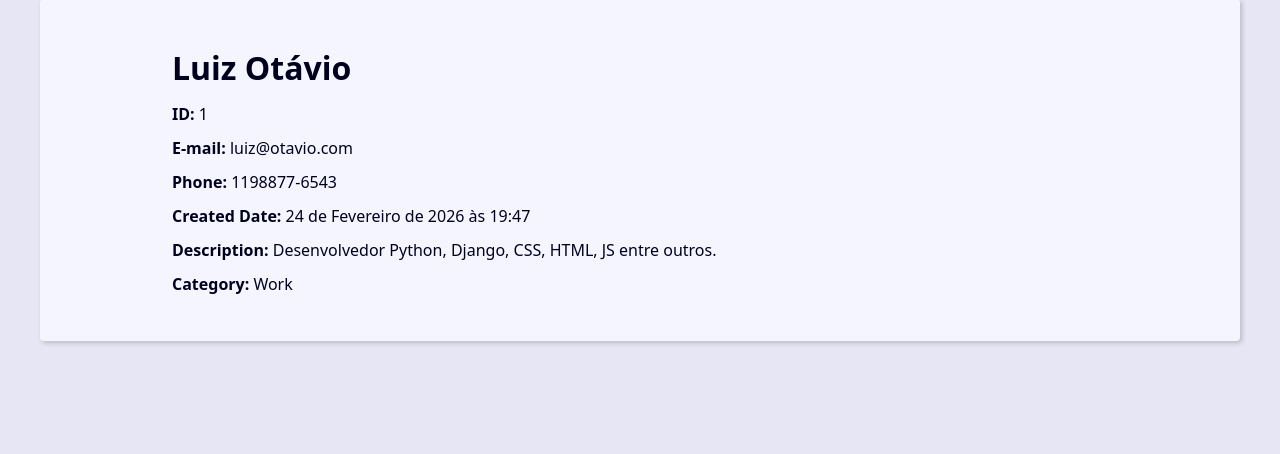
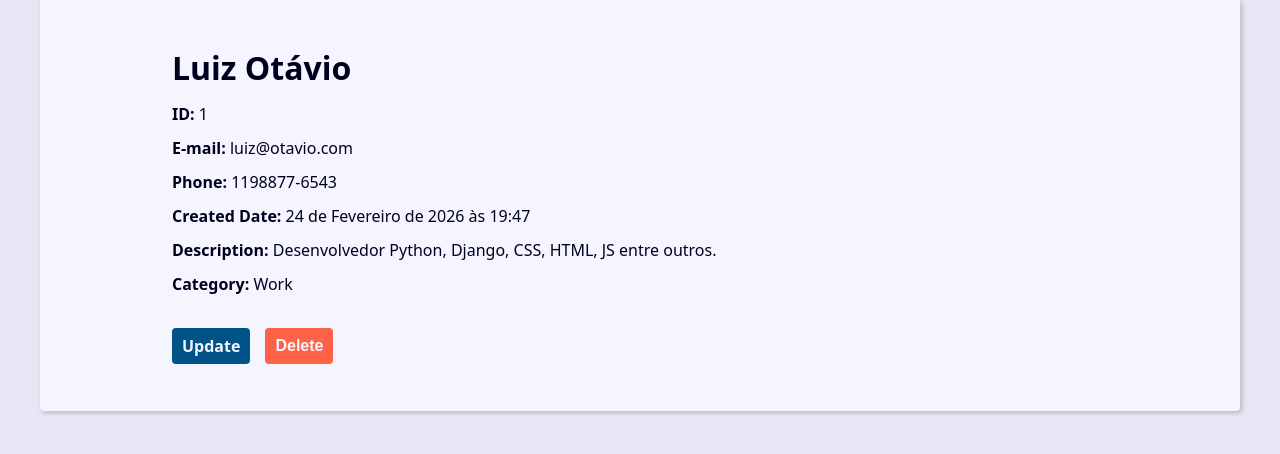
Before and after one commit to rschaskos/projeto-agenda, a Django app: page /contact/1/ in a window 1280 px wide. Shown: the part 270-724 px from the top of the page. Run offline with Django 5.2, Linux system fonts and the light colour scheme; data comes from the database, SQL or seed files in the repository.

Commit message:
feat(ui): add delete button and update link to contact detail page
- Add Update and Delete action links to contact detail template
- Implement two-step delete confirmation UI
- Add .contact-links container styling for action buttons
- Add .btn-link and .btn-delete styles for action buttons
- Delete button uses red background (tomato) to indicate destructive action

Enables users to manage contact lifecycle directly from detail page.

```diff
--- a/base_static/global/css/style.css
+++ b/base_static/global/css/style.css
@@ -312,3 +312,23 @@ svg {
   filter: brightness(80%);
   box-shadow: 0 0 5px var(--link-dark-color);
 }
+
+.contact-links {
+  margin-block: calc(var(--small-font-size) * 2);
+  display: flex;
+  align-items: center;
+  gap: 0 var(--spacing);
+}
+
+.btn-link {
+  font-size: var(--small-font-size);
+  text-decoration: none;
+  font-weight: bold;
+  padding: 1rem;
+  display: block;
+  line-height: var(--small-font-size);
+}
+
+.btn-delete {
+  background: tomato;
+}
--- a/contact/templates/contact/contact.html
+++ b/contact/templates/contact/contact.html
@@ -12,5 +12,20 @@
     <p><b>Created Date:</b> {{ contact.created_date }}</p>
     <p><b>Description:</b> {{ contact.description }}</p>
     <p><b>Category:</b> {{ contact.category.name }}</p>
+
+    <div class="contact-links">
+      <a class="btn btn-link" href="{% url 'contact:update' contact.id %}">Update</a>
+
+      <form action="{% url 'contact:delete' contact.id %}" method="POST">
+      {% csrf_token %}
+
+      {% if confirmation == 'no' %}
+      <input type="hidden" name="confirmation" value="yes">
+        <button class="btn btn-link btn-delete" type="submit">Confirm?</button>
+      {% else %}
+        <button class="btn btn-link btn-delete" type="submit">Delete</button>
+      {% endif %}
+      </form>
+    </div>
   </div>
 {% endblock content %}
```
